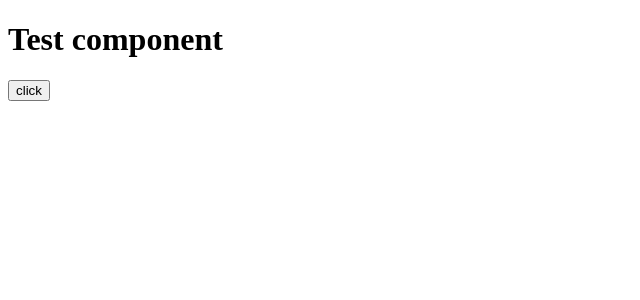
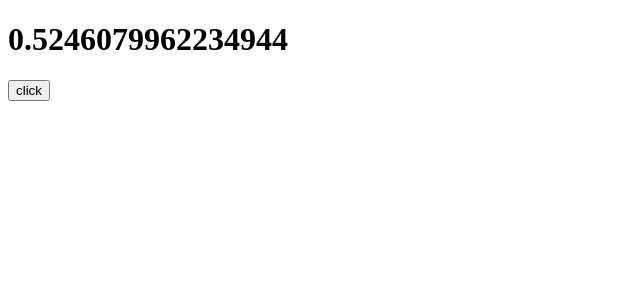
Before and after one commit to Joruno-w/react, a React (Create React App) app: page / in a window 1280 px wide. Shown: the top 300 px of the page, without its empty margins (0-640 px from the left). Built offline with nearby package versions, Linux system fonts and the light colour scheme.

Commit message:
useLayoutEffect

```diff
--- a/src/App.js
+++ b/src/App.js
@@ -1,25 +1,16 @@
-import React, {useImperativeHandle, useRef} from 'react';
-
-function Test(props,ref) {
-    useImperativeHandle(ref,()=>{
-        return{
-            method(){
-                console.log("method called");
-            }
-        }
-    },[]);
-    return <h1>Test component</h1>
-}
-
-const TestWrapper = React.forwardRef(Test);
+import React, {useLayoutEffect, useRef, useState} from 'react';
 
 function App() {
-    const Ref = useRef();
+    const [,forceUpdate] = useState({});
+    const h1Ref = useRef();
+    useLayoutEffect(()=>{
+        h1Ref.current.innerText = Math.random();
+    });
     return (
         <div>
-            <TestWrapper ref={Ref}/>
+            <h1 ref={h1Ref}>0</h1>
             <button onClick={()=>{
-                Ref.current.method();
+                forceUpdate({});
             }}>click</button>
         </div>
     );
```
Also changed, not shown: 1 other file (tests, documents, lock files or other folders).
